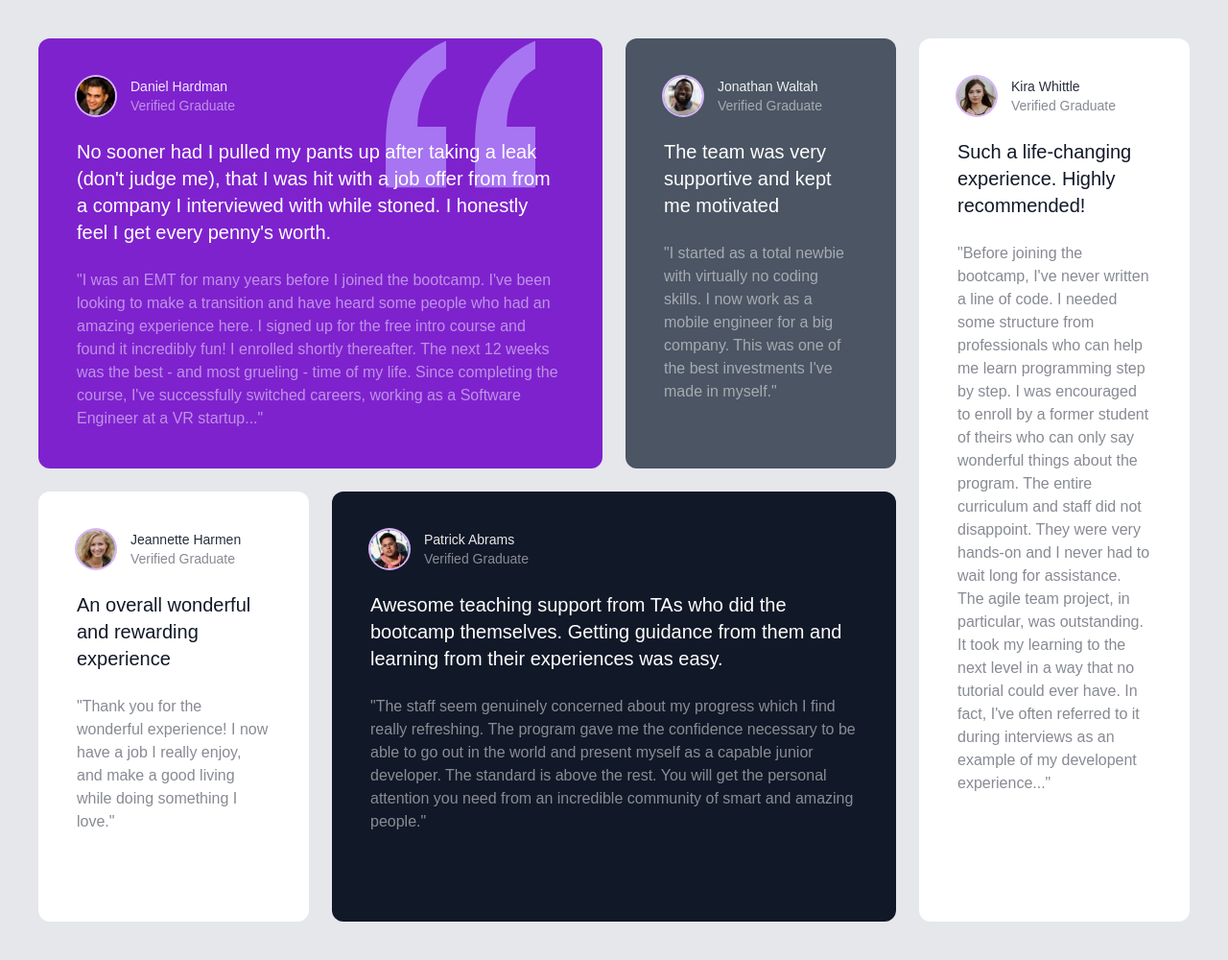
After one commit to jst2702/tailwind_django_template, a Django app: page /testimonials/ in a window 1280 px wide. The commit adds this page. Shown: the whole page at 96% size. Run offline with Django 5.2, Linux system fonts and the light colour scheme.

Commit message:
add testimonials grid project

```diff
--- a/crm/templates/crm/index.html
+++ b/crm/templates/crm/index.html
@@ -23,6 +23,7 @@
             <a href="{% url 'clipboard' %}">Clipboard</a>
             <a href="{% url 'loopstudios' %}">Loopstudios</a>
             <a href="{% url 'shortly' %}">Shortly</a>
+            <a href="{% url 'testimonials' %}">Testimonials</a>
         </div>
     </div>
 </body>
--- /dev/null
+++ b/crm/templates/testimonials/index.html
@@ -0,0 +1,207 @@
+{% load static %}
+<!DOCTYPE html>
+<html lang="en">
+<head>
+    <meta charset="UTF-8">
+    <meta name="viewport" content="width=device-width, initial-scale=1.0">
+
+    <link rel="shortcut icon" type="image/png" href="{% static '/shortly/images/favicon-32x32.png' %}">
+
+    <title>Testimonial</title>
+
+    <script src="{% static 'js/shortly/script.js' %}" defer></script>
+
+    <link rel="preconnect" href="https://fonts.googleapis.com">
+    <link rel="preconnect" href="https://fonts.gstatic.com" crossorigin>
+    <link href="https://fonts.googleapis.com/css2?family=Poppins:ital,wght@0,100;0,200;0,300;0,400;0,500;0,600;0,700;0,800;0,900;1,100;1,200;1,300;1,400;1,500;1,600;1,700;1,800;1,900&display=swap" rel="stylesheet">
+
+    <link rel="stylesheet" href="{% static '/css/output.css' %}">
+</head>
+    <body font="font-poppins">
+        <!-- <img src="{% static '/loopstudios/images/logo.svg' %}"> -->
+        <!-- Global Container -->
+        <div class="bg-gray-200">
+            <div class="container mx-auto max-w-7xl p-2 md:p-10">
+                <!-- Grid container -->
+                <div class="grid gap-6 grid-cols-1 grid-rows text-white md:grid-cols-4 md:grid-rows-2">
+                    <!-- Box 1 -->
+                    <div class="relative p-10 rounded-xl bg-purple-700 md:col-span-2">
+                        <!-- Quote Image -->
+                        <img src="{% static '/testimonial-grid/images/bg-pattern-quotation.svg' %}" alt="" class="absolute top-3 right-10 scale-125 md:top-7 md:right-24 md:scale-150">
+                        <!-- Box Header -->
+                        <div class="flex z-10 space-x-4">
+                            <img src="{% static '/testimonial-grid/images/image-daniel.jpg' %}" alt="" class="w-10 h-10 rounded-full ring-2 ring-purple-300">
+                            <div class="text-sm">
+                                <h4 class="opacity-90">
+                                    Daniel Hardman
+                                </h4>
+                                <p class="opacity-50">
+                                    Verified Graduate
+                                </p>
+                            </div>
+                        </div>
+                        <!-- Large Text -->
+                        <p class="relative z-10 mt-6 text-xl">
+                            No sooner had I pulled my pants up after taking a leak (don't judge me), that I was hit with a job offer from from a company I interviewed with while stoned. I honestly feel I get every penny's worth.
+                        </p>
+                        <!-- Small Text -->
+                        <p class="mt-6 opacity-50">
+                            "I was an EMT for many years before I joined the bootcamp. I've been
+                            looking to make a transition and have heard some people who had an
+                            amazing experience here. I signed up for the free intro course and
+                            found it incredibly fun! I enrolled shortly thereafter. The next 12
+                            weeks was the best - and most grueling - time of my life. Since
+                            completing the course, I've successfully switched careers, working
+                            as a Software Engineer at a VR startup..."
+                        </p>
+                    </div>
+                    <!-- Box 2 -->
+                    <div class="p-10 rounded-xl bg-gray-600">
+                        <!-- Box Header -->
+                        <div class="flex space-x-4">
+                            <img src="{% static '/testimonial-grid/images/image-jonathan.jpg' %}" alt="" class="w-10 h-10 rounded-full ring-2 ring-purple-300">
+                            <div class="text-sm">
+                                <h4 class="opacity-90">
+                                    Jonathan Waltah
+                                </h4>
+                                <p class="opacity-50">
+                                    Verified Graduate
+                                </p>
+                            </div>
+                        </div>
+                        <!-- Large Text -->
+                        <p class="mt-6 text-xl">
+                            The team was very supportive and kept me motivated
+                        </p>
+                        <!-- Small Text -->
+                        <p class="mt-6 opacity-50">
+                            "I started as a total newbie with virtually no coding skills. I now
+                            work as a mobile engineer for a big company. This was one of the
+                            best investments I've made in myself."
+                        </p>
+                    </div>
+                    <!-- Box 3 -->
+                    <div class="hidden p-10 rounded-xl bg-white text-gray-900 md:block md:row-span-2">
+                        <!-- Box Header -->
+                        <div class="flex space-x-4">
+                            <img src="{% static '/testimonial-grid/images/image-kira.jpg' %}" alt="" class="w-10 h-10 rounded-full ring-2 ring-purple-300">
+                            <div class="text-sm">
+                                <h4 class="opacity-90">
+                                    Kira Whittle
+                                </h4>
+                                <p class="opacity-50">
+                                    Verified Graduate
+                                </p>
+                            </div>
+                        </div>
+                        <!-- Large Text -->
+                        <p class="mt-6 text-xl">
+                            Such a life-changing experience. Highly recommended!
+                        </p>
+                        <!-- Small Text -->
+                        <p class="mt-6 opacity-50">
+                            "Before joining the bootcamp, I've never written a line of code. I
+                            needed some structure from professionals who can help me learn
+                            programming step by step. I was encouraged to enroll by a former
+                            student of theirs who can only say wonderful things about the
+                            program. The entire curriculum and staff did not disappoint. They
+                            were very hands-on and I never had to wait long for assistance. The
+                            agile team project, in particular, was outstanding. It took my
+                            learning to the next level in a way that no tutorial could ever
+                            have. In fact, I've often referred to it during interviews as an
+                            example of my developent experience..."
+                        </p>
+                    </div>
+                    <!-- Box 4 -->
+                    <div class="p-10 rounded-xl bg-white text-gray-900">
+                        <!-- Box Header -->
+                        <div class="flex space-x-4">
+                            <img src="{% static '/testimonial-grid/images/image-jeanette.jpg' %}" alt="" class="w-10 h-10 rounded-full ring-2 ring-purple-300">
+                            <div class="text-sm">
+                                <h4 class="opacity-90">
+                                    Jeannette Harmen
+                                </h4>
+                                <p class="opacity-50">
+                                    Verified Graduate
+                                </p>
+                            </div>
+                        </div>
+                        <!-- Large Text -->
+                        <p class="mt-6 text-xl">
+                            An overall wonderful and rewarding experience
+                        </p>
+                        <!-- Small Text -->
+                        <p class="mt-6 opacity-50">
+                            "Thank you for the wonderful experience! I now have a job I really
+                            enjoy, and make a good living while doing something I love."
+                        </p>
+                    </div>
+                    <!-- Box 5 -->
+                    <div class="p-10 rounded-xl bg-gray-900 md:col-span-2">
+                        <!-- Box Header -->
+                        <div class="flex space-x-4">
+                            <img src="{% static '/testimonial-grid/images/image-patrick.jpg' %}" alt="" class="w-10 h-10 rounded-full ring-2 ring-purple-300">
+                            <div class="text-sm">
+                                <h4 class="opacity-90">
+                                    Patrick Abrams
+                                </h4>
+                                <p class="opacity-50">
+                                    Verified Graduate
+                                </p>
+                            </div>
+                        </div>
+                        <!-- Large Text -->
+                        <p class="mt-6 text-xl">
+                            Awesome teaching support from TAs who did the bootcamp themselves.
+                            Getting guidance from them and learning from their experiences was
+                            easy.
+                        </p>
+                        <!-- Small Text -->
+                        <p class="mt-6 opacity-50">
+                            "The staff seem genuinely concerned about my progress which I find
+                            really refreshing. The program gave me the confidence necessary to
+                            be able to go out in the world and present myself as a capable
+                            junior developer. The standard is above the rest. You will get the
+                            personal attention you need from an incredible community of smart
+                            and amazing people."
+                        </p>
+                    </div>
+                    <!-- Box 6 -->
+                    <div class="p-10 rounded-xl bg-white text-gray-900 md:hidden">
+                        <!-- Box Header -->
+                        <div class="flex space-x-4">
+                            <img src="{% static '/testimonial-grid/images/image-kira.jpg' %}" alt="" class="w-10 h-10 rounded-full ring-2 ring-purple-300">
+                            <div class="text-sm">
+                                <h4 class="opacity-90">
+                                    Kira Whittle
+                                </h4>
+                                <p class="opacity-50">
+                                    Verified Graduate
+                                </p>
+                            </div>
+                        </div>
+                        <!-- Large Text -->
+                        <p class="mt-6 text-xl">
+                            Such a life-changing experience. Highly recommended!
+                        </p>
+                        <!-- Small Text -->
+                        <p class="mt-6 opacity-50">
+                            "Before joining the bootcamp, I've never written a line of code. I
+                            needed some structure from professionals who can help me learn
+                            programming step by step. I was encouraged to enroll by a former
+                            student of theirs who can only say wonderful things about the
+                            program. The entire curriculum and staff did not disappoint. They
+                            were very hands-on and I never had to wait long for assistance. The
+                            agile team project, in particular, was outstanding. It took my
+                            learning to the next level in a way that no tutorial could ever
+                            have. In fact, I've often referred to it during interviews as an
+                            example of my developent experience. It certainly helped me land a
+                            job as a full-stack developer after receiving multiple offers. 100%
+                            recommend!"
+                        </p>
+                    </div>
+                </div>
+            </div>
+        </div>
+    </body>
+</html>
--- a/crm/urls.py
+++ b/crm/urls.py
@@ -13,4 +13,5 @@ urlpatterns = [
     path('clipboard/', views.clipboard, name='clipboard'),
     path('loopstudios/', views.loopstudios, name='loopstudios'),
     path('shortly/', views.shortly, name='shortly'),
+    path('testimonials/', views.testimonials, name='testimonials'),
 ]
--- a/crm/views.py
+++ b/crm/views.py
@@ -28,3 +28,6 @@ def loopstudios(requests):
 
 def shortly(requests):
     return render(requests, 'shortly/index.html')
+
+def testimonials(requests):
+    return render(requests, 'testimonials/index.html')
--- a/static/css/output.css
+++ b/static/css/output.css
@@ -644,6 +644,10 @@ h1 {
   right: 0px;
 }
 
+.right-10 {
+  right: 2.5rem;
+}
+
 .right-4 {
   right: 1rem;
 }
@@ -668,12 +672,20 @@ h1 {
   top: 6rem;
 }
 
+.top-3 {
+  top: 0.75rem;
+}
+
 .top-48 {
   top: 12rem;
 }
 
 .z-40 {
   z-index: 40;
+}
+
+.z-10 {
+  z-index: 10;
 }
 
 .m-3 {
@@ -902,6 +914,10 @@ h1 {
   max-height: 20rem;
 }
 
+.max-h-64 {
+  max-height: 16rem;
+}
+
 .min-h-screen {
   min-height: 100vh;
 }
@@ -982,6 +998,10 @@ h1 {
   max-width: 72rem;
 }
 
+.max-w-7xl {
+  max-width: 80rem;
+}
+
 .max-w-lg {
   max-width: 32rem;
 }
@@ -1000,6 +1020,12 @@ h1 {
 
 .flex-1 {
   flex: 1 1 0%;
+}
+
+.scale-125 {
+  --tw-scale-x: 1.25;
+  --tw-scale-y: 1.25;
+  transform: translate(var(--tw-translate-x), var(--tw-translate-y)) rotate(var(--tw-rotate)) skewX(var(--tw-skew-x)) skewY(var(--tw-skew-y)) scaleX(var(--tw-scale-x)) scaleY(var(--tw-scale-y));
 }
 
 .scale-50 {
@@ -1016,6 +1042,10 @@ h1 {
   cursor: default;
 }
 
+.grid-cols-1 {
+  grid-template-columns: repeat(1, minmax(0, 1fr));
+}
+
 .flex-col {
   flex-direction: column;
 }
@@ -1046,6 +1076,10 @@ h1 {
 
 .gap-4 {
   gap: 1rem;
+}
+
+.gap-6 {
+  gap: 1.5rem;
 }
 
 .space-x-0 > :not([hidden]) ~ :not([hidden]) {
@@ -1312,6 +1346,11 @@ h1 {
   background-color: rgb(132 204 22 / var(--tw-bg-opacity));
 }
 
+.bg-purple-700 {
+  --tw-bg-opacity: 1;
+  background-color: rgb(126 34 206 / var(--tw-bg-opacity));
+}
+
 .bg-rose-50 {
   --tw-bg-opacity: 1;
   background-color: rgb(255 241 242 / var(--tw-bg-opacity));
@@ -1370,6 +1409,16 @@ h1 {
 .bg-zinc-800 {
   --tw-bg-opacity: 1;
   background-color: rgb(39 39 42 / var(--tw-bg-opacity));
+}
+
+.bg-gray-600 {
+  --tw-bg-opacity: 1;
+  background-color: rgb(75 85 99 / var(--tw-bg-opacity));
+}
+
+.bg-gray-900 {
+  --tw-bg-opacity: 1;
+  background-color: rgb(17 24 39 / var(--tw-bg-opacity));
 }
 
 .bg-opacity-40 {
@@ -1721,6 +1770,14 @@ h1 {
 
 .opacity-0 {
   opacity: 0;
+}
+
+.opacity-50 {
+  opacity: 0.5;
+}
+
+.opacity-90 {
+  opacity: 0.9;
 }
 
 .shadow-2xl {
@@ -1744,6 +1801,17 @@ h1 {
 .shadow-cyan-100 {
   --tw-shadow-color: #cffafe;
   --tw-shadow: var(--tw-shadow-colored);
+}
+
+.ring-2 {
+  --tw-ring-offset-shadow: var(--tw-ring-inset) 0 0 0 var(--tw-ring-offset-width) var(--tw-ring-offset-color);
+  --tw-ring-shadow: var(--tw-ring-inset) 0 0 0 calc(2px + var(--tw-ring-offset-width)) var(--tw-ring-color);
+  box-shadow: var(--tw-ring-offset-shadow), var(--tw-ring-shadow), var(--tw-shadow, 0 0 #0000);
+}
+
+.ring-purple-300 {
+  --tw-ring-opacity: 1;
+  --tw-ring-color: rgb(216 180 254 / var(--tw-ring-opacity));
 }
 
 .transition {
@@ -2323,8 +2391,24 @@ h1 {
     right: 0px;
   }
 
+  .md\:right-24 {
+    right: 6rem;
+  }
+
   .md\:top-4 {
     top: 1rem;
+  }
+
+  .md\:top-7 {
+    top: 1.75rem;
+  }
+
+  .md\:col-span-2 {
+    grid-column: span 2 / span 2;
+  }
+
+  .md\:row-span-2 {
+    grid-row: span 2 / span 2;
   }
 
   .md\:m-0 {
@@ -2425,8 +2509,22 @@ h1 {
     max-width: none;
   }
 
+  .md\:scale-150 {
+    --tw-scale-x: 1.5;
+    --tw-scale-y: 1.5;
+    transform: translate(var(--tw-translate-x), var(--tw-translate-y)) rotate(var(--tw-rotate)) skewX(var(--tw-skew-x)) skewY(var(--tw-skew-y)) scaleX(var(--tw-scale-x)) scaleY(var(--tw-scale-y));
+  }
+
   .md\:grid-cols-3 {
     grid-template-columns: repeat(3, minmax(0, 1fr));
+  }
+
+  .md\:grid-cols-4 {
+    grid-template-columns: repeat(4, minmax(0, 1fr));
+  }
+
+  .md\:grid-rows-2 {
+    grid-template-rows: repeat(2, minmax(0, 1fr));
   }
 
   .md\:flex-row {
@@ -2604,6 +2702,10 @@ h1 {
 }
 
 @media (min-width: 976px) {
+  .lg\:visible {
+    visibility: visible;
+  }
+
   .lg\:mx-0 {
     margin-left: 0px;
     margin-right: 0px;
@@ -2617,6 +2719,10 @@ h1 {
     margin-top: 4rem;
   }
 
+  .lg\:block {
+    display: block;
+  }
+
   .lg\:flex {
     display: flex;
   }
```
